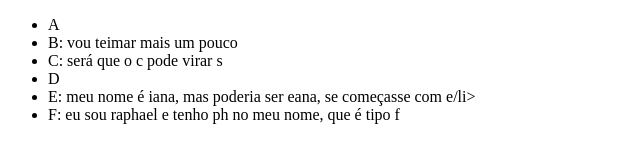
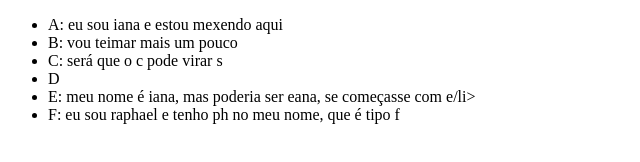
Before and after one commit to RaphaelBAlves/aprendendo_git, a plain HTML site: page index.html in a window 1280 px wide. Shown: the whole page, without its empty margins (0-640 px from the left). Drawn offline with Linux system fonts and the light colour scheme.

Commit message:
Mudando a lista A

```diff
--- a/index.html
+++ b/index.html
@@ -4,7 +4,7 @@
     <meta charset="UTF-8">
     <title>Aprendendo Git com Alura</title>
     <ul>
-        <li>A</li>
+        <li>A: eu sou iana e estou mexendo aqui</li>
         <li>B: vou teimar mais um pouco</li>
         <li>C: será que o c pode virar s</li>
         <li>D</li>
```
